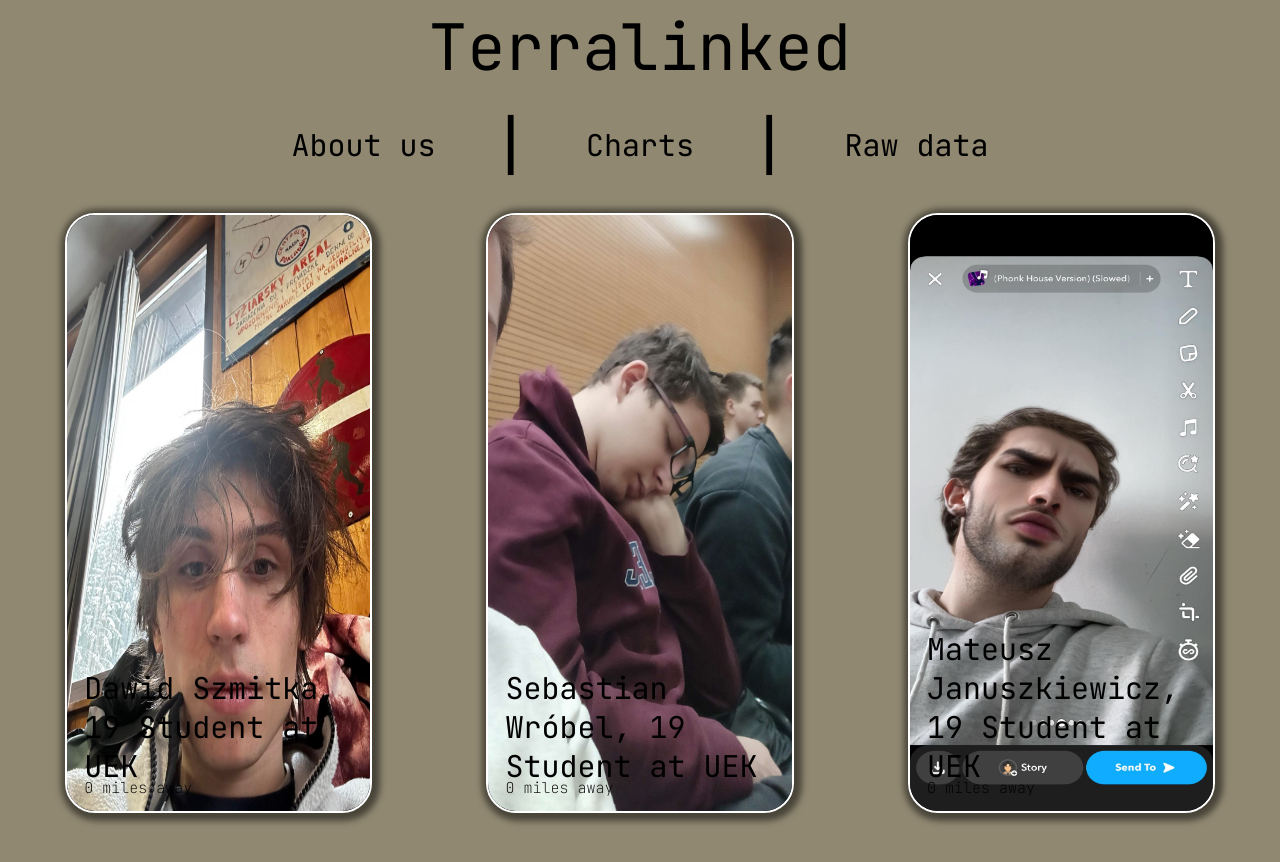
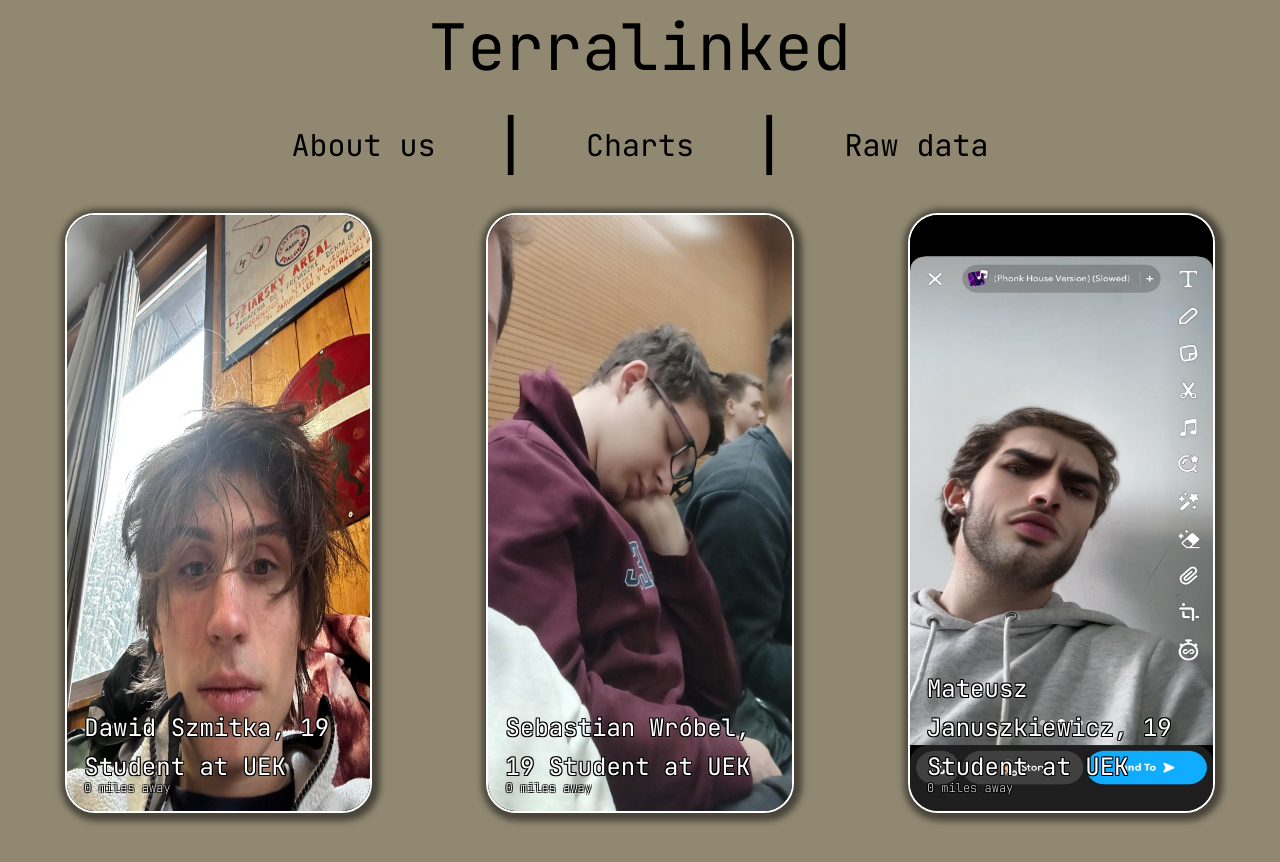
Before and after one commit to hamburger231/EDI, a website: page aboutus.html in a window 1280 px wide. Drawn offline with Linux system fonts and the light colour scheme.

```diff
--- a/costam.css
+++ b/costam.css
@@ -159,7 +159,7 @@
 }
 
 h4 {
-    font-size: 15px;
+    font-size: 12px;
     font-family: JetBrains Mono;
     font-weight: 20;
     line-height: 39px;
@@ -167,11 +167,16 @@
     margin-bottom: 1.8%;
     width: 21%;
     position: absolute;
-    color: black;
+    color: white;
+    text-shadow:
+            -1px -1px 0 #000,
+            1px -1px 0 #000,
+            -1px 1px 0 #000,
+            1px 1px 0 #000;
     word-wrap: break-word;
 }
 h2 {
-    font-size: 30px;
+    font-size: 24px;
     font-family: JetBrains Mono;
     font-weight: 400;
     line-height: 39px;
@@ -179,7 +184,12 @@
     margin-bottom: 3.5%;
     width: 21%;
     position: absolute;
-    color: black;
+    color: white;
+    text-shadow:
+            -1px -1px 0 #000,
+            1px -1px 0 #000,
+            -1px 1px 0 #000,
+            1px 1px 0 #000;
     word-wrap: break-word;
 }
 #TABELSON {
```
Also changed, not shown: index.html (+2 -2 lines), 1 other file.
